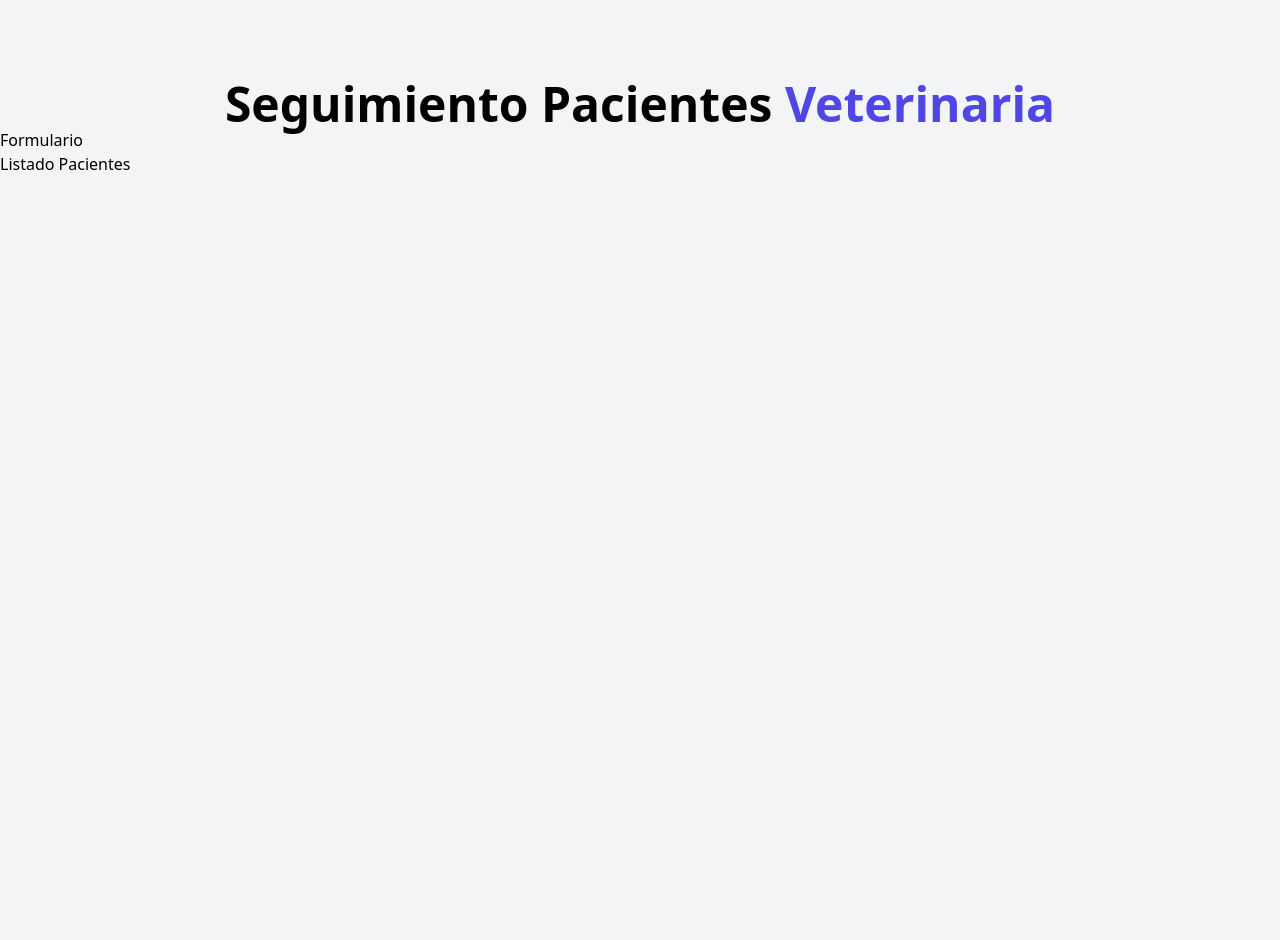
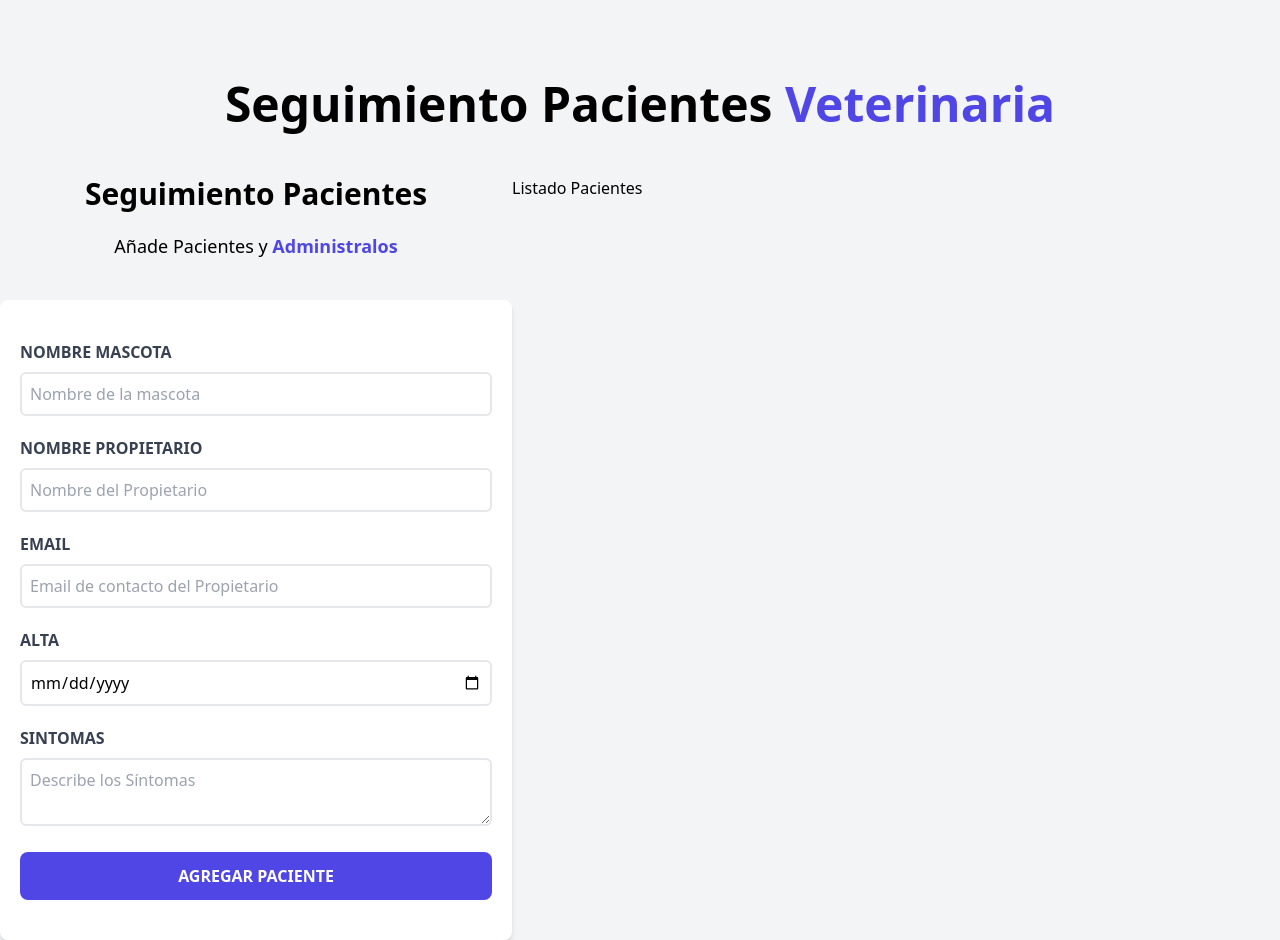
Before and after one commit to ronaldlopezb/citas-react, a React (Vite) app: page / in a window 1280 px wide. Before the commit the page ends 880 px from the top, so only its background shows below. Built offline with nearby package versions, Linux system fonts and the light colour scheme.

Commit message:
Formulario

```diff
--- a/src/App.jsx
+++ b/src/App.jsx
@@ -7,8 +7,12 @@
   return (
     <div className="container mx-auto mt-20">
       <Header/>
-      <Formulario />
-      <ListadoPacientes />
+
+      <div className="mt-12 md:flex">
+        <Formulario />
+        <ListadoPacientes />
+      </div>
+
     </div>
   )
 }
--- a/src/components/Formulario.jsx
+++ b/src/components/Formulario.jsx
@@ -1,7 +1,81 @@
 const Formulario = () => {
   return (
-    <div>
-      <h2>Formulario</h2>
+    <div className="md:w-1/2 lg:w-2/5">
+
+      <h2 className="font-black text-3xl text-center">Seguimiento Pacientes</h2>
+
+      <p className="text-lg mt-5 text-center mb-10">
+        Añade Pacientes y {''}
+        <span className="text-indigo-600 font-bold">Administralos</span>
+      </p>
+
+      <form className="bg-white shadow-md rounded-lg py-10 px-5">
+        <div className="mb-5">
+          <label htmlFor="mascota" className="block text-gray-700 uppercase font-bold">
+            Nombre Mascota
+          </label>
+
+          <input className="border-2 w-full p-2 mt-2 placeholder-gray-400 rounded-md"
+            id="mascota"
+            type="text"
+            placeholder="Nombre de la mascota"
+          />
+        </div>
+
+        <div className="mb-5">
+          <label htmlFor="propietario" className="block text-gray-700 uppercase font-bold">
+            Nombre Propietario
+          </label>
+
+          <input className="border-2 w-full p-2 mt-2 placeholder-gray-400 rounded-md"
+            id="propietario"
+            type="text"
+            placeholder="Nombre del Propietario"
+          />
+        </div>
+
+        <div className="mb-5">
+          <label htmlFor="email" className="block text-gray-700 uppercase font-bold">
+            Email
+          </label>
+
+          <input className="border-2 w-full p-2 mt-2 placeholder-gray-400 rounded-md"
+            id="email"
+            type="email"
+            placeholder="Email de contacto del Propietario"
+          />
+        </div>
+
+        <div className="mb-5">
+          <label htmlFor="alta" className="block text-gray-700 uppercase font-bold">
+            Alta
+          </label>
+
+          <input className="border-2 w-full p-2 mt-2 placeholder-gray-400 rounded-md"
+            id="alta"
+            type="date"
+          />
+        </div>
+
+        <div className="mb-5">
+          <label htmlFor="sintomas" className="block text-gray-700 uppercase font-bold">
+          Sintomas
+          </label>
+
+          <textarea
+            id="sintomas"
+            className="border-2 w-full p-2 mt-2 placeholder-gray-400 rounded-md"
+            placeholder="Describe los Síntomas"
+          />
+        </div>
+
+        <input
+          type="submit"
+          className="bg-indigo-600 w-full p-3 text-white uppercase font-bold rounded-lg hover:bg-indigo-700"
+          value="Agregar Paciente"
+        />
+
+      </form>
     </div>
   )
 }
--- a/src/components/ListadoPacientes.jsx
+++ b/src/components/ListadoPacientes.jsx
@@ -1,6 +1,9 @@
 const ListadoPacientes = () => {
   return (
-    <h2>Listado Pacientes</h2>
+    <div className="w-1/2 lg:w-3/5">
+      <h2>Listado Pacientes</h2>
+    </div>
+
   )
 }
 
```
